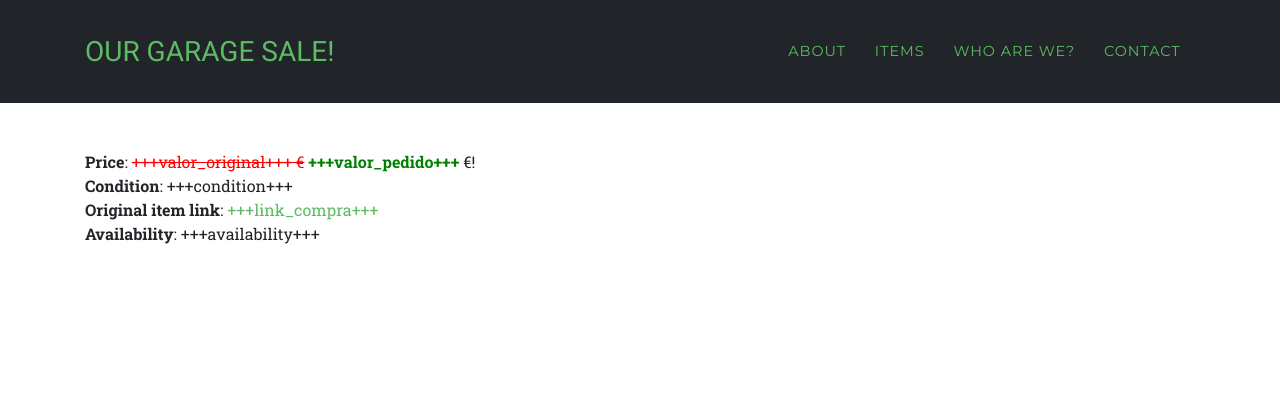
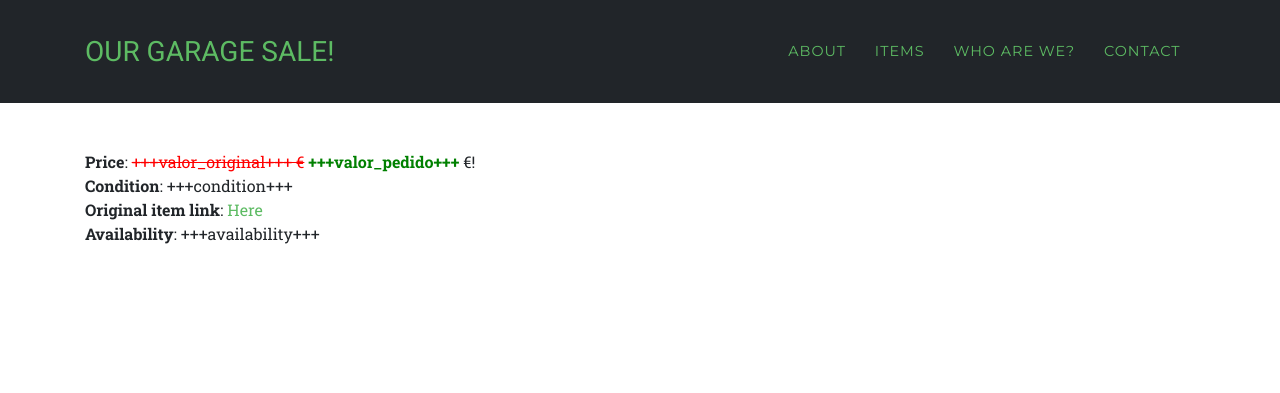
Before and after one commit to vmjulio/vmjulio.github.io, a Jekyll site: the page built from example.md, in a window 1280 px wide. Shown: the top 393 px of the page. Built offline with Jekyll 4.4.1, drawn with Linux system fonts in a browser that asks for light colours; some web fonts are replaced; our own code applies the rules of GitHub Pages for plain Markdown files.

Commit message:
fix link in modal

```diff
--- a/example.md
+++ b/example.md
@@ -16,5 +16,5 @@
 {:.list-inline}
 - **Price**: <span style="color:red"><del>+++valor_original+++ €</del></span> <span style="color:green">**+++valor_pedido+++**</span> €!
 - **Condition**: +++condition+++
-- **Original item link**: [+++link_compra+++](Here)
+- **Original item link**: [Here](+++link_compra+++)
 - **Availability**: +++availability+++
```
